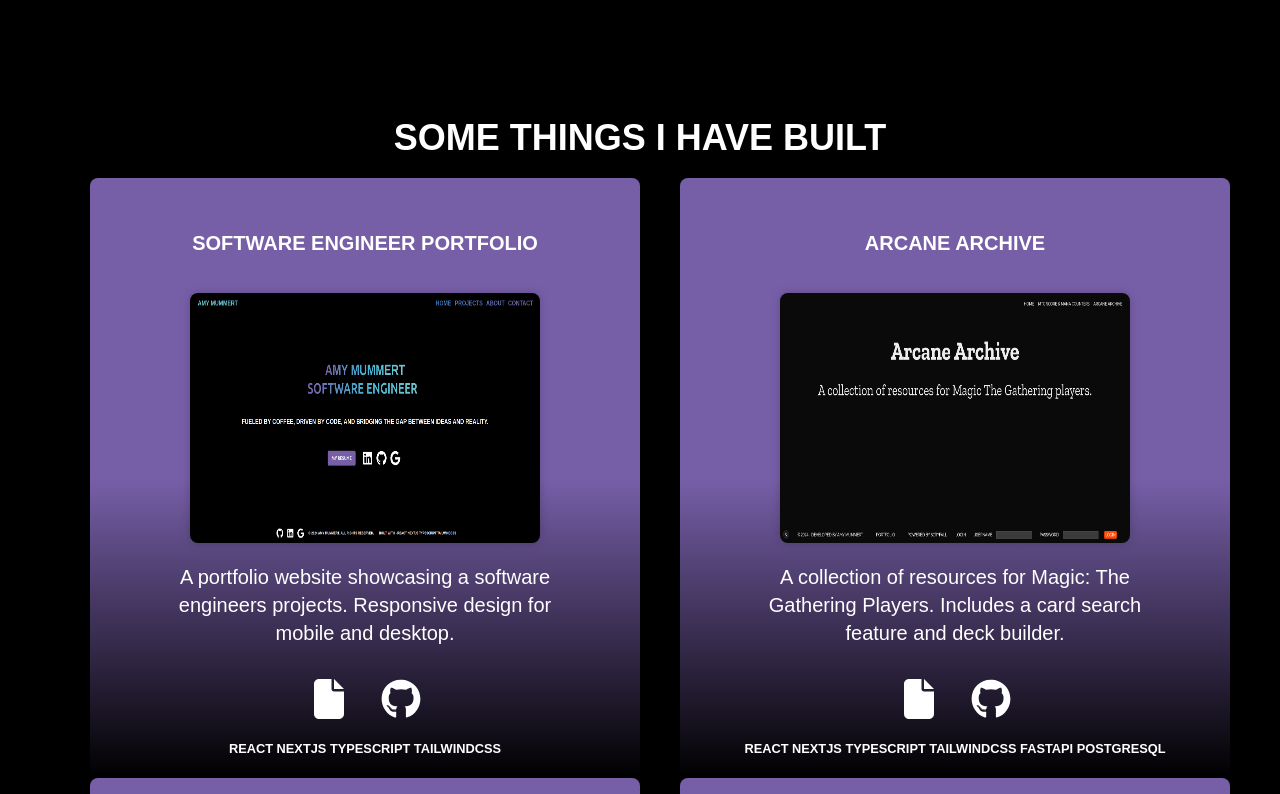
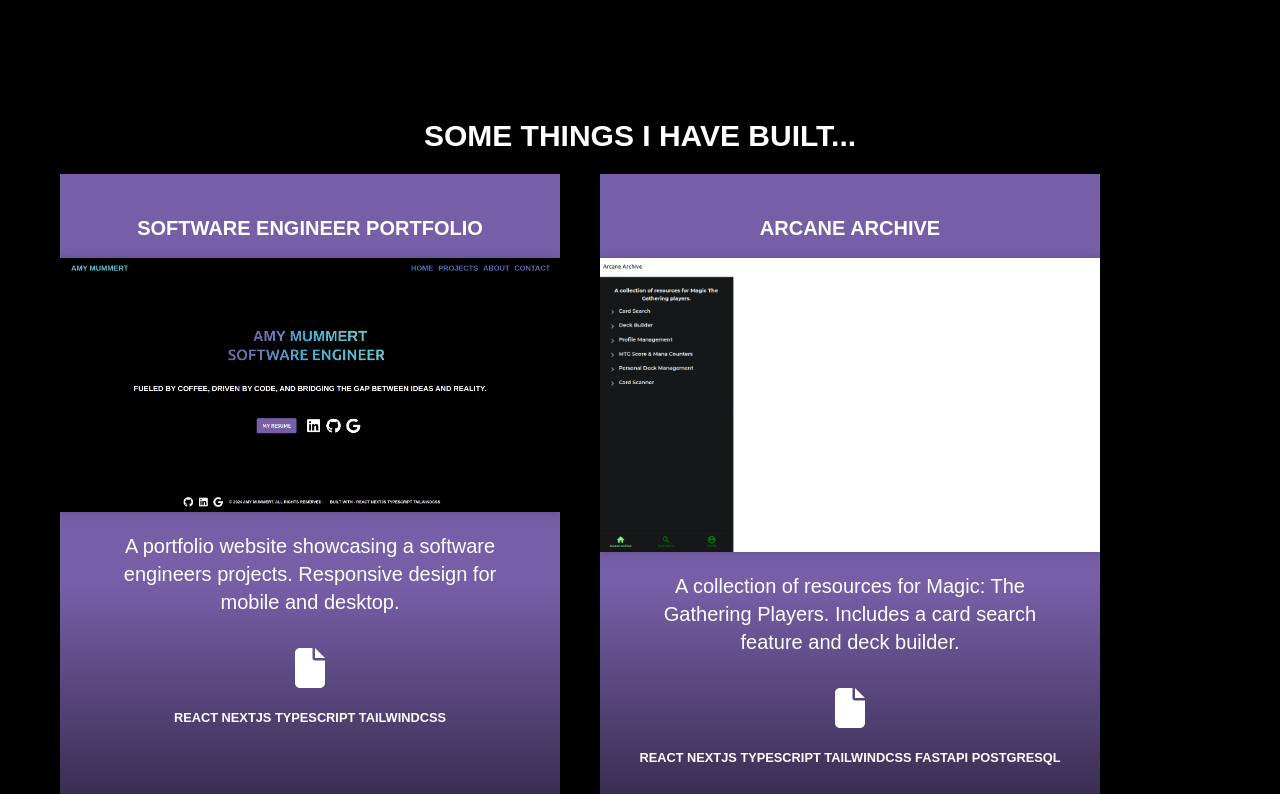
Before and after one commit to ARMummert/mummert_portfolio, a Next.js app: page / in a window 1280 px wide. Shown: the part 786-1580 px from the top of the page. Built offline with nearby package versions, Linux system fonts and the light colour scheme.

Commit message:
updated projects section

```diff
--- a/src/app/page.tsx
+++ b/src/app/page.tsx
@@ -73,7 +73,7 @@ export default function Home() {
         <div className="bg-black font-montserrat flex flex-col justify-center items-center">
             <section id="projects">
                 <div className="justify-center items-center">
-                    <h2 className="mt-24 mb-3 text-4xl font-semibold text-white">Some things I have built</h2>
+                    <h2 className="mt-24 mb-3 text-3xl font-semibold text-white">Some things I have built...</h2>
                 </div>
                 <div><ProjectComponent/></div>
             </section>
--- a/src/app/projects.tsx
+++ b/src/app/projects.tsx
@@ -44,7 +44,7 @@ const ProjectComponent: React.FC = () => {
         id: 2,
         name: 'Arcane Archive',
         description: 'A collection of resources for Magic: The Gathering Players. Includes a card search feature and deck builder.',
-        image_url: '/images/arcanearchive.png',
+        image_url: '/images/aa-web.png',
         demo_url: 'https://armummert.github.io/arcane_archive/',
         github_url: 'https://github.com/ARMummert/',
         built_with: 'REACT NEXTJS TYPESCRIPT TAILWINDCSS FASTAPI POSTGRESQL'
@@ -80,21 +80,18 @@ const ProjectComponent: React.FC = () => {
 
   return (
     <div className="h-auto">
-      <div className="flex flex-row flex-wrap justify-center items-center m-5 bg-black w-screen p-0 border-none ref={projectContainerRef}">
+      <div className="flex flex-row flex-wrap m-5 bg-black border-none ref={projectContainerRef}">
           {sampleProjects.map((project) => (
-            <div className="flex flex-col flex-wrap justify-center items-center ml-10 rounded-lg w-[550px] h-[600px] bg-white font-montserrat text-center text-black shadow-[0px_0px_5px_5px_rgba(0,0,0,0.1)] overflow-hidden bg-gradient-to-t from-black via-[#775FA8] to-[#775FA8]" key={project.id}>
-              <h3 className="justify-center items-center mt-8 text-xl text-wrap text-white">{project.name}</h3>
-              <a href={formatUrl(project.demo_url)} target="_blank" rel="noopener noreferrer">
-                <Image src={project.image_url} className="flex drop-shadow-[0px_0px_5px_rgba(0,0,0,0.2)] mt-5 w-[350px] h-[250px] relative z-10 rounded-lg"
-                       alt="projectimg" width={600} height={400} />
-              </a>
+            <div className="flex flex-col flex-wrap items-center ml-10 w-[500px] h-[820px] bg-white font-montserrat text-center text-black shadow-[0px_0px_5px_5px_rgba(0,0,0,0.1)] overflow-hidden bg-gradient-to-t from-black via-[#775FA8] to-[#775FA8]" key={project.id}>
+              <h3 className="text-xl text-white mt-10">{project.name}</h3>
+                <a href={formatUrl(project.demo_url)} target="_blank" rel="noopener noreferrer">
+                  <Image src={project.image_url} className="drop-shadow-[0px_0px_5px_rgba(0,0,0,0.2)]"
+                       alt="projectimg" width={500} height={200} />
+                </a>
               <p className="flex flex-col flex-wrap overflow-wrap-normal white-space-normal word-wrap-break mt-5 w-3/4 text-white text-xl">{project.description}</p>
               <div>
                 <a href={formatUrl(project.demo_url)} target="_blank" rel="noopener noreferrer">
                   <FontAwesomeIcon className="text-white hover:text-[#45B4D6] p-4 w-10 h-10 mt-4" icon={faFile} />
-                </a>
-                <a href={formatUrl(project.github_url)} target="_blank" rel="noopener noreferrer">
-                  <FontAwesomeIcon className="text-white hover:text-[#45B4D6] p-4 w-10 h-10 mt-4" icon={faGithub} />
                 </a>
               </div>
               <div><p className="text-white font-semibold">{project.built_with}</p></div>
```
Also changed, not shown: public/images/aa-main.png (added), public/images/aa-web.png (added).
